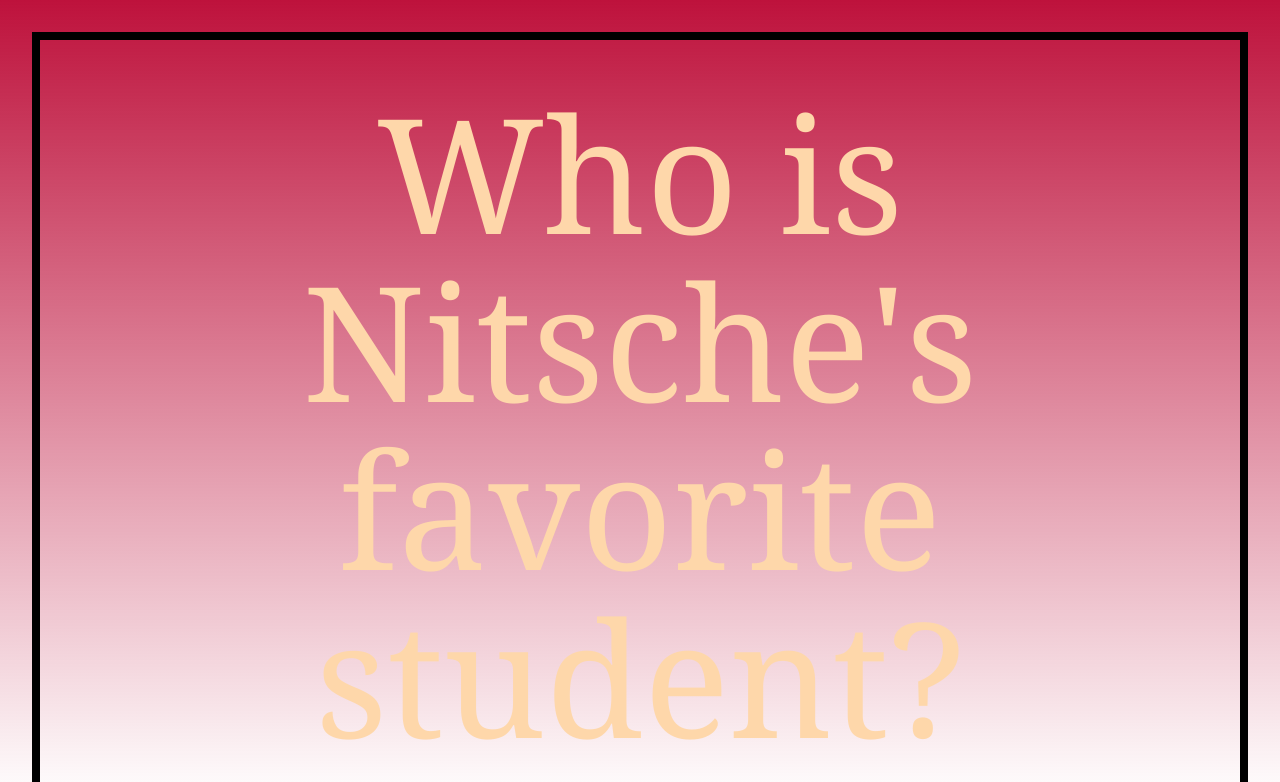
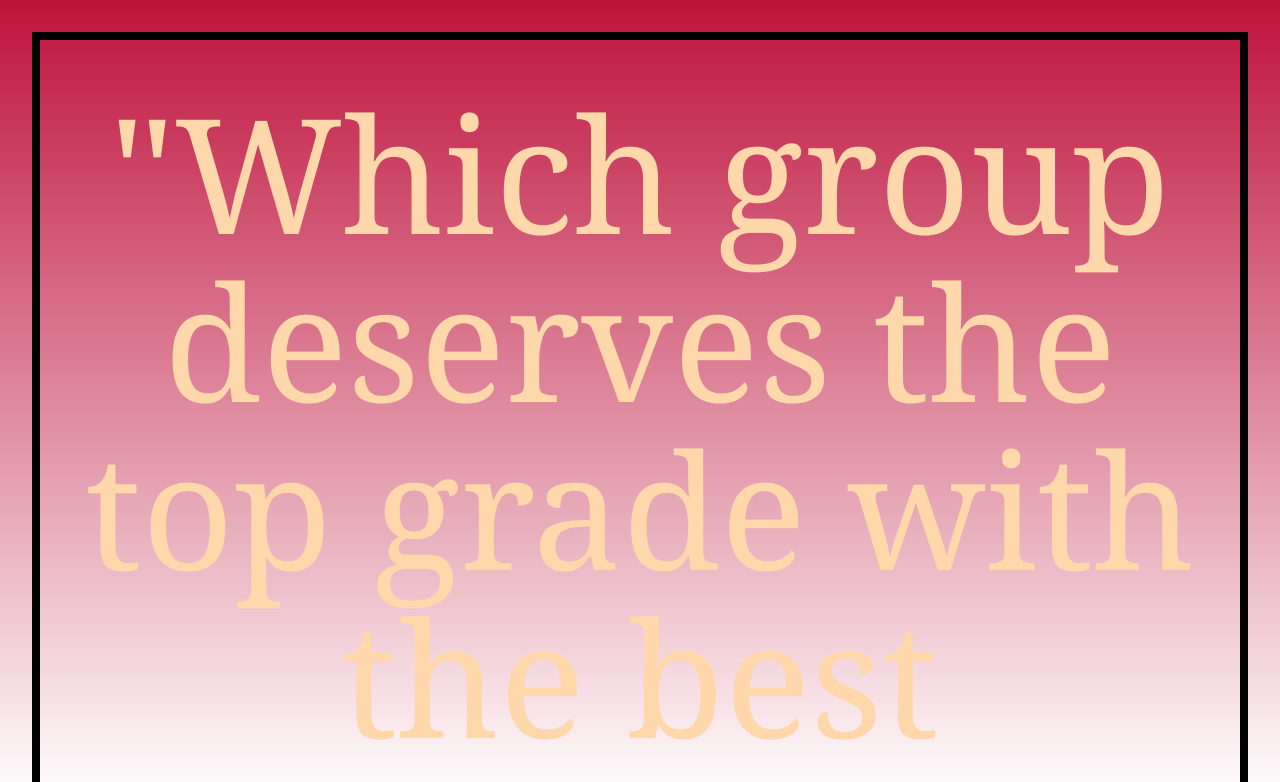
Before and after one commit to JonathanHuangg/Locative-Media-Project-Code, a plain HTML site: page index.html in a window 1280 px wide. Shown: the top 782 px of the page. Drawn offline with Linux system fonts and the light colour scheme.

Commit message:
Question fix

```diff
--- a/index.html
+++ b/index.html
@@ -11,7 +11,7 @@
     <div>
         <div>
             <h1 id = "Question"  class="px-4 py-12 text-orange-200 m-8 text-center font-serif text-riddle border-8 border-black">
-                Who is Nitsche's favorite student?
+                "Which group deserves the top grade with the best project?"
             </h1>
         </div>
 
```
